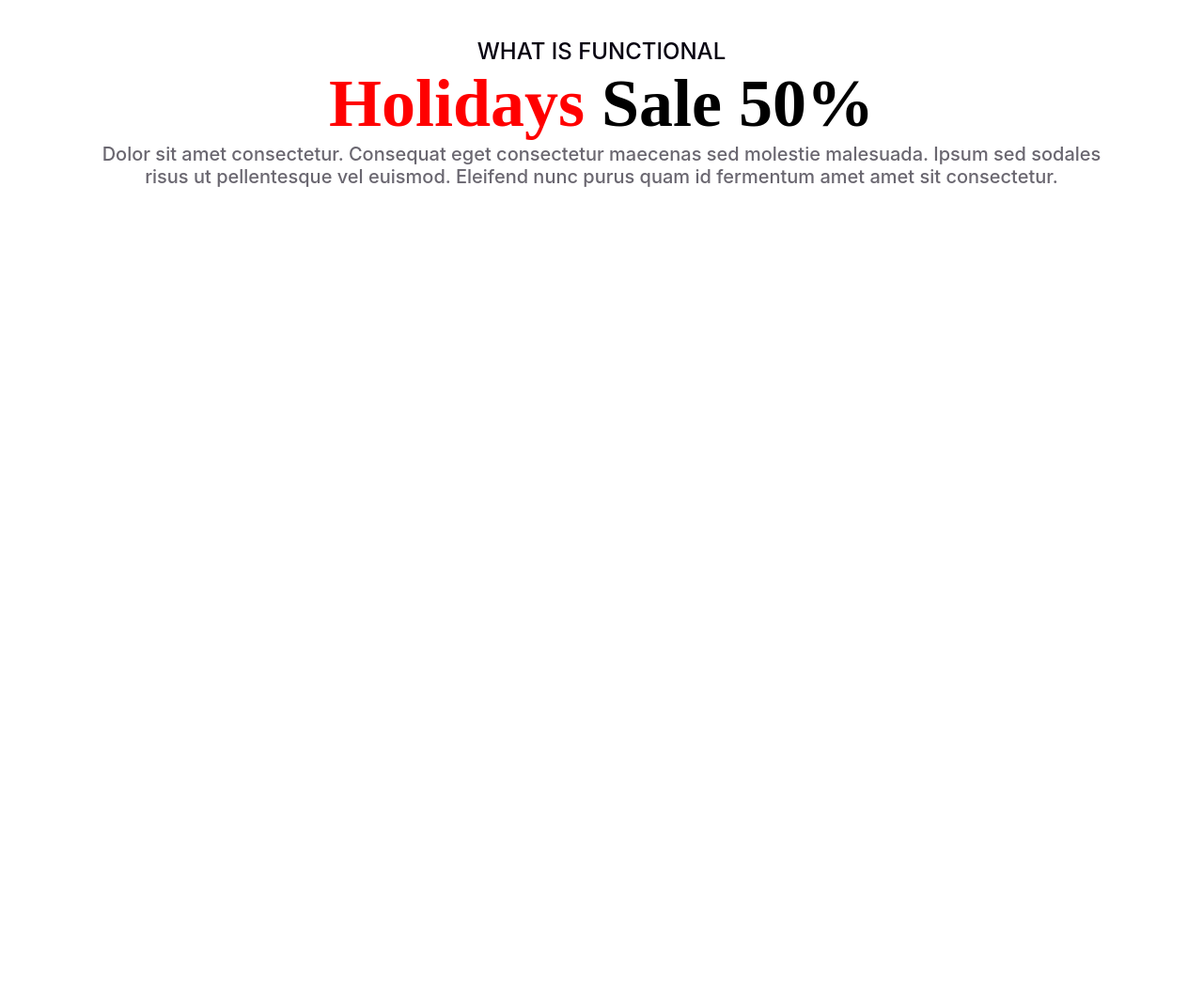
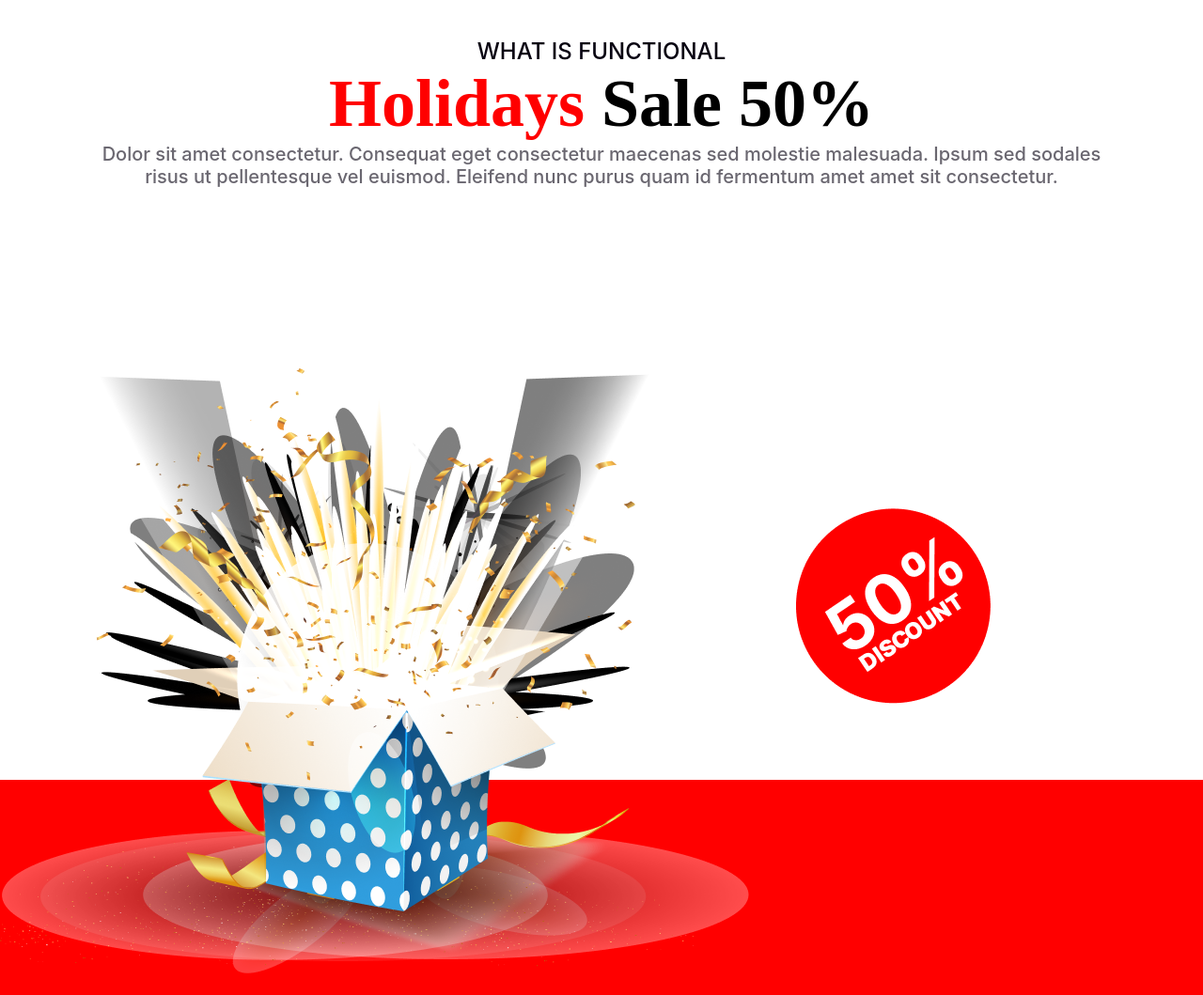
Before and after one commit to Abdullahsadik9/new-year-offer-project, a plain HTML site: page index.html in a window 1280 px wide. Shown: the part 3051-4110 px from the top of the page at 94% size. Before the commit the page ends 3351 px from the top, so only its background shows below. Drawn offline with Linux system fonts and the light colour scheme.

Commit message:
holiday sectoin done

```diff
--- a/index.html
+++ b/index.html
@@ -91,6 +91,19 @@
           consectetur.
         </p>
       </section>
+      <!-- discount section -->
+      <section class="discount-container">
+        <div class="discount-content">
+          <div class="images">
+            <div class="discount-img-one">
+              <img src="images/Group 75.png" alt="" />
+            </div>
+            <div class="discount-img-two">
+              <img src="images/Group 44.png" alt="" />
+            </div>
+          </div>
+        </div>
+      </section>
     </main>
     <footer></footer>
   </body>
--- a/style.css
+++ b/style.css
@@ -220,3 +220,30 @@ p {
   font-size: 20px;
   font-weight: 500;
 }
+/* discount section */
+.discount-container {
+  margin: 0 auto;
+  width: 1320px;
+  height: 662.07px;
+  position: relative;
+}
+.discount-content {
+  width: 1320px;
+  height: 229px;
+  background-color: #ff0000;
+  position: absolute;
+  top: 80%;
+
+  position: relative;
+}
+.images {
+  display: flex;
+  position: absolute;
+  bottom: 0%;
+}
+.discount-img-one {
+  margin-top: 200px;
+}
+.discount-img-two {
+  margin-top: 300px;
+}
```
